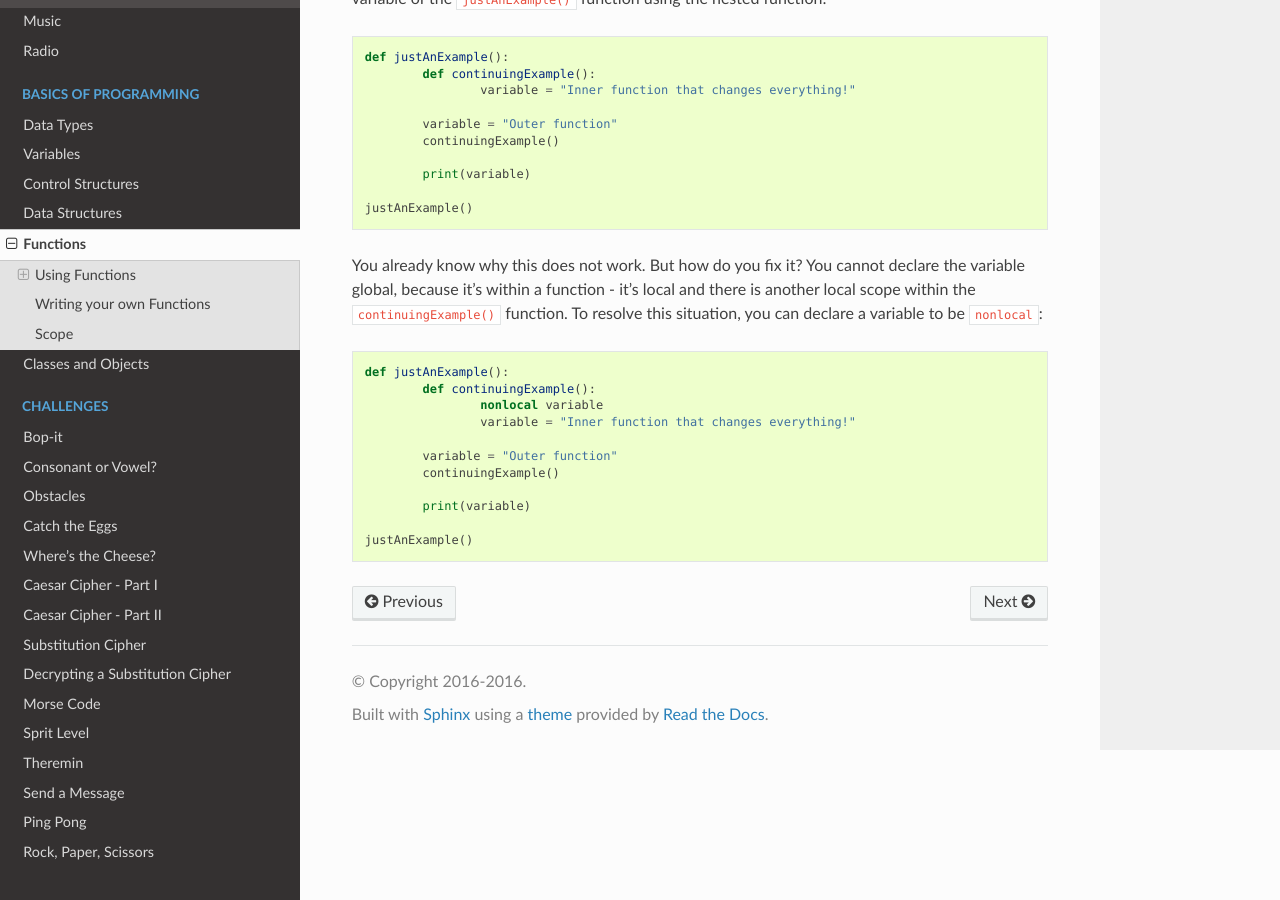
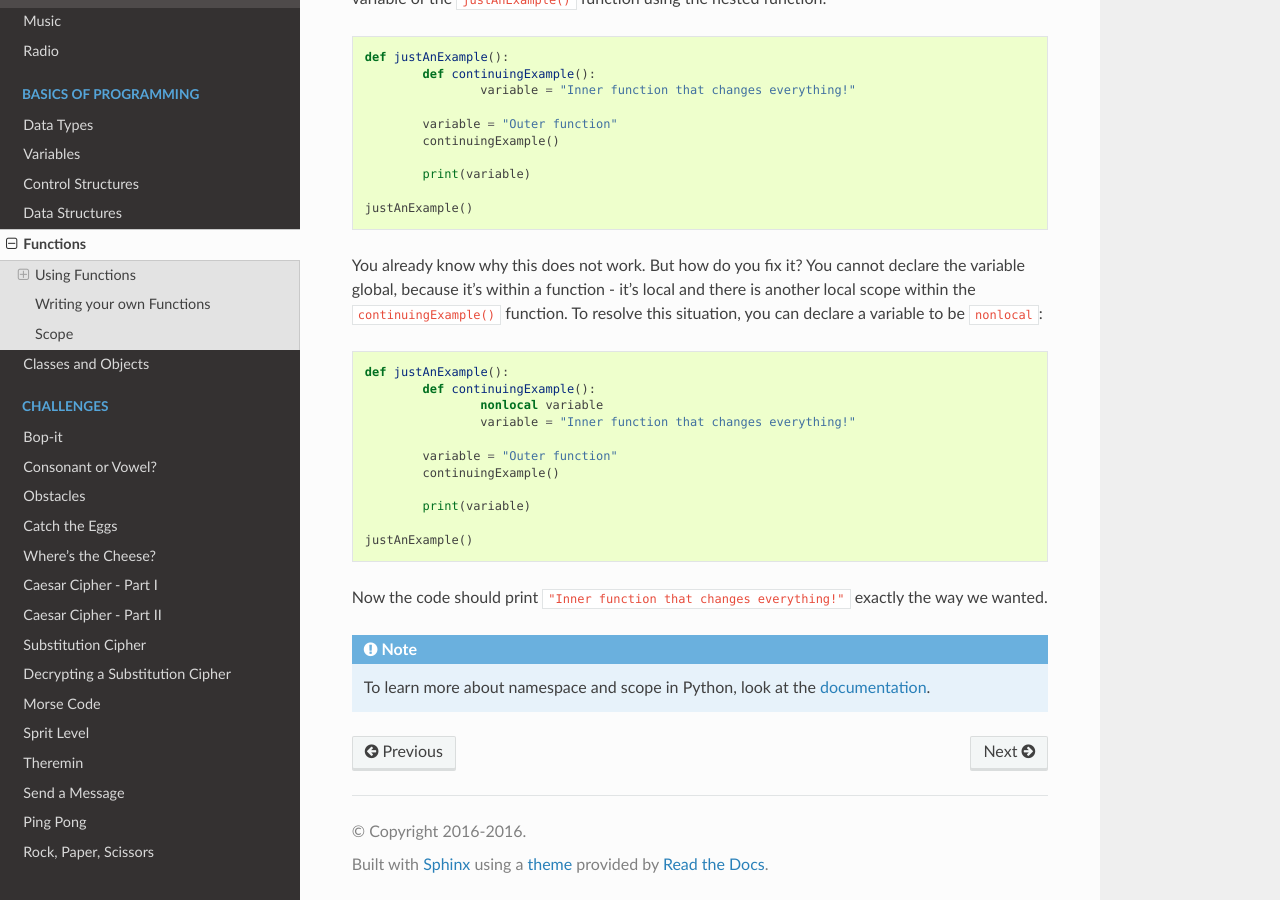
Before and after one commit to rharbird/microbit-challenges, a Sphinx documentation site: the page built from docs/source/basics/functions.rst, in a window 1280 px wide and 900 px high, scrolled down 2778 px. Built offline with Sphinx 7.4.7 and the Read the Docs theme 2.0.0, drawn with Linux system fonts in a browser that asks for light colours; pages that are not in the unit, such as notebooks, are missing from menus.

Commit message:
Add note box

```diff
--- a/docs/source/basics/functions.rst
+++ b/docs/source/basics/functions.rst
@@ -127,3 +127,9 @@ is another local scope within the ``continuingExample()`` function. To resolve t
 		print(variable)
 
 	justAnExample()
+
+Now the code should print ``"Inner function that changes everything!"`` exactly the way we wanted.
+
+.. note:: To learn more about namespace and scope in Python, look at the documentation_.
+
+.. _documentation: https://docs.python.org/3/tutorial/classes.html
```
